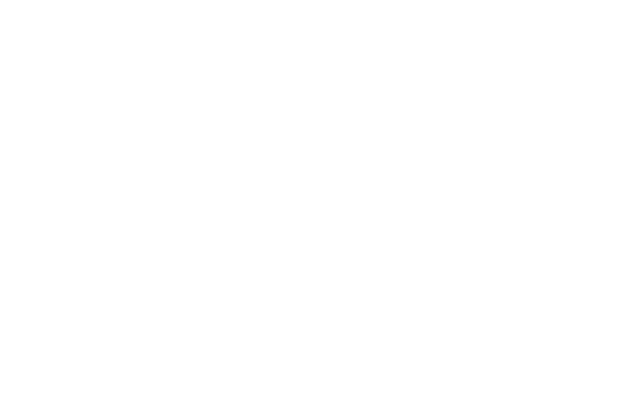
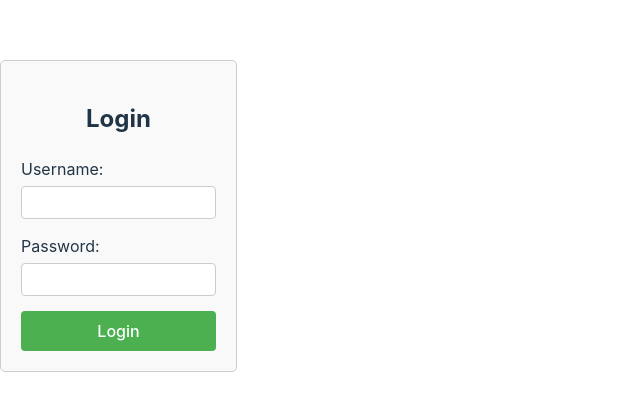
Before and after one commit to AlfredNedohon0317/DEVOO-THERAPY-AI-frontend-, a React (Vite) app in the folder DEVOO-THERAPY-AI-FRONTEND/: page /login in a window 1280 px wide. Before the commit this address had no page. Shown: the part 184-594 px from the top of the page, without its empty margins (0-640 px from the left). Built offline with nearby package versions, Linux system fonts and the light colour scheme.

Commit message:
login and sign up retun home

```diff
--- a/DEVOO-THERAPY-AI-FRONTEND/src/components/CommunityChat.jsx
+++ b/DEVOO-THERAPY-AI-FRONTEND/src/components/CommunityChat.jsx
@@ -1,26 +1,72 @@
-import React, { useEffect, useState } from 'react';
-import axios from 'axios';
-import './CommunityChat.css';  // Importing the CSS file specific to the CommunityChat component
+import React, { useState, useEffect } from "react";
+import axios from "axios";
+import Picker from '@emoji-mart/react';
+import data from '@emoji-mart/data';
+import './CommunityChat.css';
 
 function CommunityChat() {
   const [messages, setMessages] = useState([]);
+  const [newMessage, setNewMessage] = useState("");
+  const [showEmojiPicker, setShowEmojiPicker] = useState(false);
+  const [isAuthenticated, setIsAuthenticated] = useState(false);
 
   useEffect(() => {
-    axios.get(`${import.meta.env.VITE_API_URL}/community_messages`)
-      .then(response => {
-        setMessages(response.data);
-      })
+    // Fetch messages from backend
+    axios.get(`${import.meta.env.VITE_API_URL}/community_messages/`)
+      .then(response => setMessages(response.data))
       .catch(error => console.error('Error fetching messages:', error));
+
+    // Check if the user is authenticated
+    const token = localStorage.getItem('token');
+    if (token) {
+      setIsAuthenticated(true);
+    }
   }, []);
 
+  const handleSendMessage = (e) => {
+    e.preventDefault();
+    if (!isAuthenticated) {
+      alert("You need to log in to send messages.");
+      return;
+    }
+
+    const token = localStorage.getItem('token'); // or wherever you store the auth token
+    axios.post(`${import.meta.env.VITE_API_URL}/community_messages/`,
+      { message: newMessage },
+      { headers: { Authorization: `Token ${token}` } }
+    )
+      .then(response => {
+        setMessages([...messages, response.data]);
+        setNewMessage("");
+      })
+      .catch(error => console.error('Error sending message:', error));
+  };
+
+  const addEmoji = (emoji) => {
+    setNewMessage(newMessage + emoji.native);
+  };
+
   return (
-    <div>
-      <h1>Community Chat</h1>
-      <ul>
-        {messages.map(message => (
-          <li key={message.id}>{message.user} - {message.message}</li>
+    <div className="community-chat">
+      <h2>Community Chat</h2>
+      <div className="messages">
+        {messages.map((msg, index) => (
+          <div key={index} className="message">{msg.message}</div>
         ))}
-      </ul>
+      </div>
+      <form onSubmit={handleSendMessage}>
+        <textarea
+          id="newMessage"
+          name="newMessage"
+          value={newMessage}
+          onChange={(e) => setNewMessage(e.target.value)}
+          placeholder="Type your message..."
+          required
+        />
+        <button type="button" onClick={() => setShowEmojiPicker(!showEmojiPicker)}>😊</button>
+        {showEmojiPicker && <Picker data={data} onEmojiSelect={addEmoji} />}
+        <button type="submit">Send</button>
+      </form>
     </div>
   );
 }
--- a/DEVOO-THERAPY-AI-FRONTEND/src/components/Home.css
+++ b/DEVOO-THERAPY-AI-FRONTEND/src/components/Home.css
@@ -1,25 +1,9 @@
 .home {
   text-align: center;
-  padding: 20px;
-}
-
-.home h1 {
-  color: #333;
 }
 
 .signup-button {
   margin: 20px;
-  padding: 10px 20px;
-  background-color: #007bff;
-  color: white;
-  border: none;
-  border-radius: 5px;
-  cursor: pointer;
-}
-
-.signup-button a {
-  color: white;
-  text-decoration: none;
 }
 
 nav ul {
@@ -33,6 +17,6 @@ nav ul li {
 }
 
 nav ul li a {
-  color: #007bff;
   text-decoration: none;
+  color: #333;
 }
--- a/DEVOO-THERAPY-AI-FRONTEND/src/components/Home.jsx
+++ b/DEVOO-THERAPY-AI-FRONTEND/src/components/Home.jsx
@@ -8,6 +8,9 @@ function Home() {
       <h1>Welcome to DEVOO THERAPY AI</h1>
       <button className="signup-button">
         <Link to="/signup">Sign Up</Link>
+      </button>
+      <button className="login-button">
+        <Link to="/login">Login</Link>
       </button>
       <nav>
         <ul>
--- /dev/null
+++ b/DEVOO-THERAPY-AI-FRONTEND/src/components/Login.css
@@ -0,0 +1,41 @@
+.login {
+    max-width: 400px;
+    margin: 0 auto;
+    padding: 20px;
+    border: 1px solid #ccc;
+    border-radius: 5px;
+    background-color: #f9f9f9;
+  }
+
+  .login h2 {
+    text-align: center;
+  }
+
+  .login form {
+    display: flex;
+    flex-direction: column;
+  }
+
+  .login label {
+    margin-bottom: 5px;
+  }
+
+  .login input {
+    margin-bottom: 15px;
+    padding: 8px;
+    border: 1px solid #ccc;
+    border-radius: 4px;
+  }
+
+  .login button {
+    padding: 10px;
+    background-color: #4CAF50;
+    color: white;
+    border: none;
+    border-radius: 4px;
+    cursor: pointer;
+  }
+
+  .login button:hover {
+    background-color: #45a049;
+  }
--- /dev/null
+++ b/DEVOO-THERAPY-AI-FRONTEND/src/components/Login.jsx
@@ -0,0 +1,64 @@
+import React, { useState } from 'react';
+import axios from 'axios';
+import { useNavigate } from 'react-router-dom';
+import './Login.css';
+
+function Login() {
+  const [formData, setFormData] = useState({
+    username: '',
+    password: ''
+  });
+  const navigate = useNavigate();
+
+  const handleChange = (e) => {
+    const { name, value } = e.target;
+    setFormData({
+      ...formData,
+      [name]: value
+    });
+  };
+
+  const handleLogin = (e) => {
+    e.preventDefault();
+    axios.post(`${import.meta.env.VITE_API_URL}/auth/login/`, formData)
+      .then(response => {
+        localStorage.setItem('token', response.data.key);
+        console.log('User logged in:', response.data);
+        navigate('/'); // Navigate to home page after successful login
+      })
+      .catch(error => {
+        console.error('Error logging in:', error);
+      });
+  };
+
+  return (
+    <div className="login">
+      <h2>Login</h2>
+      <form onSubmit={handleLogin}>
+        <label htmlFor="username">Username:</label>
+        <input
+          type="text"
+          id="username"
+          name="username"
+          value={formData.username}
+          onChange={handleChange}
+          required
+        />
+
+        <label htmlFor="password">Password:</label>
+        <input
+          type="password"
+          id="password"
+          name="password"
+          value={formData.password}
+          onChange={handleChange}
+          required
+        />
+
+        <button type="submit">Login</button>
+      </form>
+    </div>
+  );
+}
+
+export default Login;
--- a/DEVOO-THERAPY-AI-FRONTEND/src/components/Routes.jsx
+++ b/DEVOO-THERAPY-AI-FRONTEND/src/components/Routes.jsx
@@ -1,9 +1,10 @@
 import { BrowserRouter as Router, Route, Routes } from 'react-router-dom';
-import Home from './Home'; // Correct the path here
-import Therapists from './Therapists'; // Correct the path here
-import Exercises from './Exercises'; // Correct the path here
-import CommunityChat from './CommunityChat'; // Correct the path here
-import Signup from './Signup'; // Correct the path here
+import Home from './Home';
+import Therapists from './Therapists';
+import Exercises from './Exercises';
+import CommunityChat from './CommunityChat';
+import Signup from './Signup';
+import Login from './Login';
 
 function AppRoutes() {
   return (
@@ -14,6 +15,7 @@ function AppRoutes() {
         <Route path="/exercises" element={<Exercises />} />
         <Route path="/community-chat" element={<CommunityChat />} />
         <Route path="/signup" element={<Signup />} />
+        <Route path="/login" element={<Login />} />
       </Routes>
     </Router>
   );
--- a/DEVOO-THERAPY-AI-FRONTEND/src/components/Signup.jsx
+++ b/DEVOO-THERAPY-AI-FRONTEND/src/components/Signup.jsx
@@ -1,5 +1,6 @@
 import React, { useState } from 'react';
 import axios from 'axios';
+import { useNavigate } from 'react-router-dom';
 import './Signup.css';
 
 function Signup() {
@@ -10,6 +11,7 @@ function Signup() {
     firstName: '',
     lastName: ''
   });
+  const navigate = useNavigate();
 
   const handleChange = (e) => {
     const { name, value } = e.target;
@@ -24,6 +26,7 @@ function Signup() {
     axios.post(`${import.meta.env.VITE_API_URL}/signup/`, formData)
       .then(response => {
         console.log('User signed up:', response.data);
+        navigate('/'); // Navigate to home page after successful signup
       })
       .catch(error => {
         console.error('Error signing up:', error);
@@ -41,9 +44,9 @@ function Signup() {
           name="username"
           value={formData.username}
           onChange={handleChange}
-          autoComplete="username"
           required
         />
+
         <label htmlFor="password">Password:</label>
         <input
           type="password"
@@ -51,9 +54,9 @@ function Signup() {
           name="password"
           value={formData.password}
           onChange={handleChange}
-          autoComplete="current-password"
           required
         />
+
         <label htmlFor="email">Email:</label>
         <input
           type="email"
@@ -61,9 +64,9 @@ function Signup() {
           name="email"
           value={formData.email}
           onChange={handleChange}
-          autoComplete="email"
           required
         />
+
         <label htmlFor="firstName">First Name:</label>
         <input
           type="text"
@@ -71,9 +74,9 @@ function Signup() {
           name="firstName"
           value={formData.firstName}
           onChange={handleChange}
-          autoComplete="given-name"
           required
         />
+
         <label htmlFor="lastName">Last Name:</label>
         <input
           type="text"
@@ -81,9 +84,9 @@ function Signup() {
           name="lastName"
           value={formData.lastName}
           onChange={handleChange}
-          autoComplete="family-name"
           required
         />
+
         <button type="submit">Sign Up</button>
       </form>
     </div>
```
Also changed, not shown: DEVOO-THERAPY-AI-FRONTEND/package.json (+5 -2 lines), DEVOO-THERAPY-AI-FRONTEND/src/App.jsx (+21 -29 lines), 1 other file (tests, documents, lock files or other folders).
